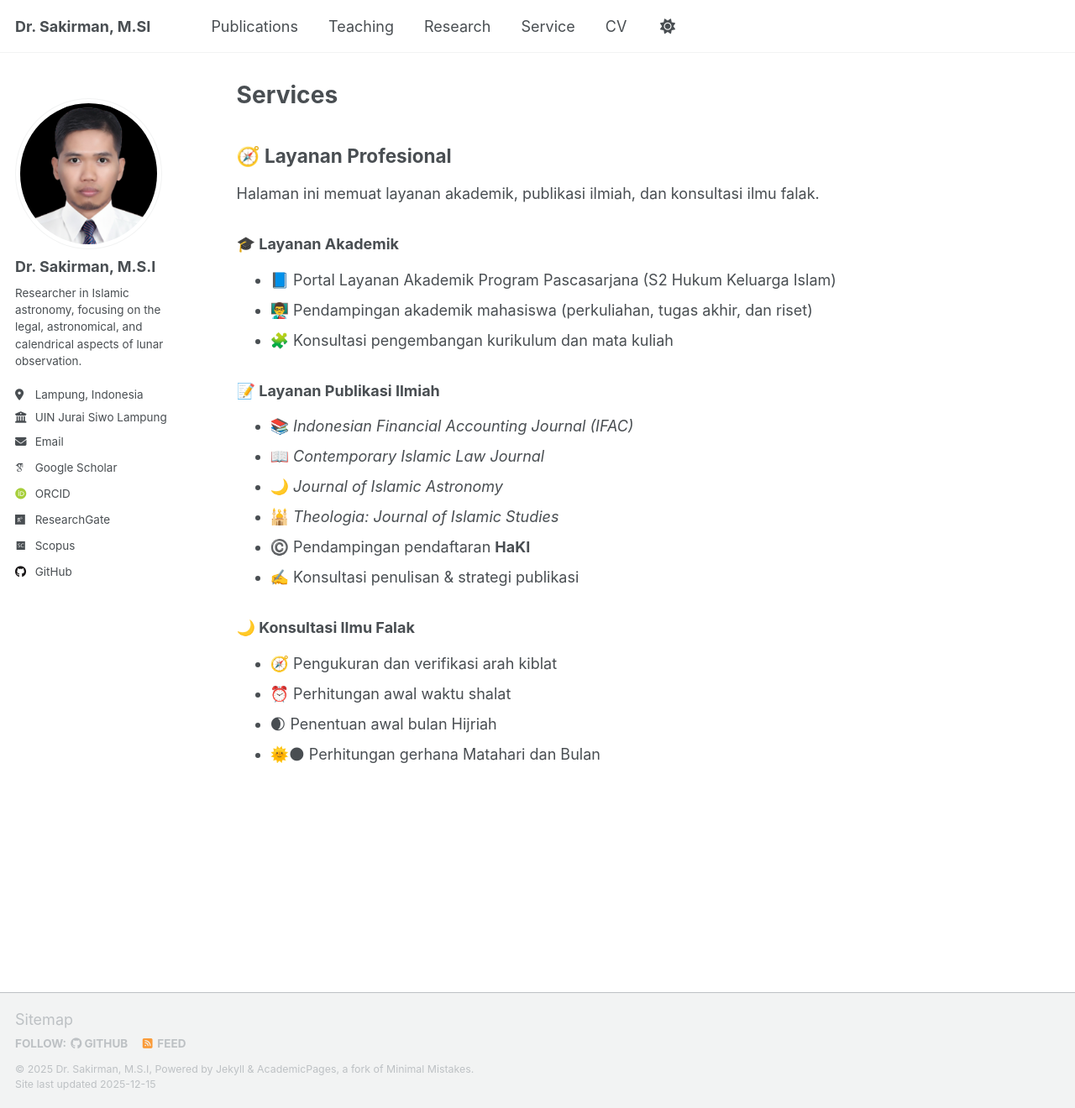
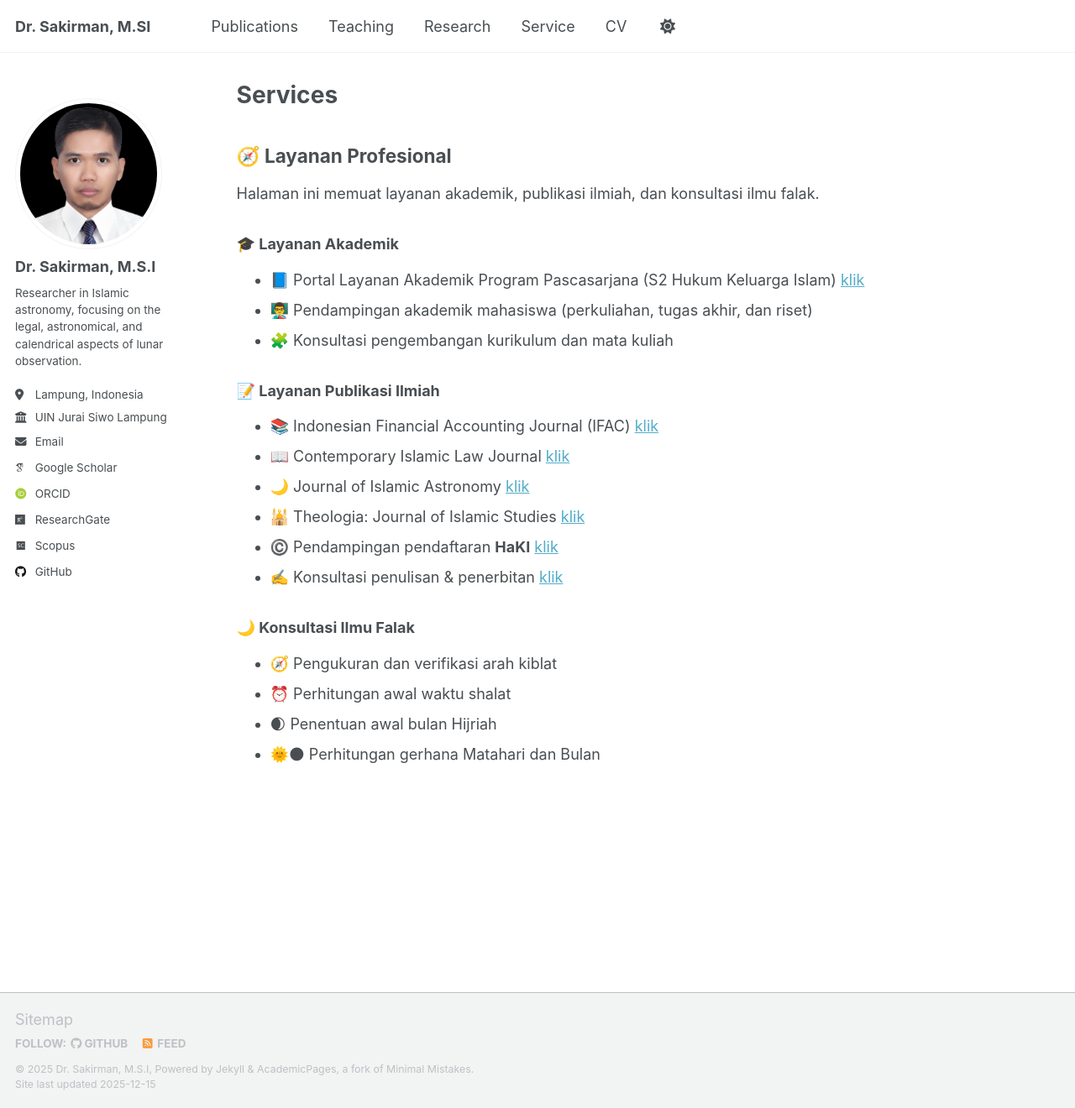
Before and after one commit to sakir-man/sakir-man.github.io, a Jekyll site: the page built from _pages/service.md, in a window 1280 px wide and 1320 px high. Shown: the whole window at 84% size. Built offline with Jekyll 4.4.1, drawn with Linux system fonts in a browser that asks for light colours; some web fonts are replaced; a script that is not in the unit is left out.

Commit message:
Update service.md

```diff
--- a/_pages/service.md
+++ b/_pages/service.md
@@ -10,17 +10,17 @@ redirect_from:
 Halaman ini memuat layanan akademik, publikasi ilmiah, dan konsultasi ilmu falak.
 
 ### 🎓 Layanan Akademik
-- 📘 Portal Layanan Akademik Program Pascasarjana (S2 Hukum Keluarga Islam)
+- 📘 Portal Layanan Akademik Program Pascasarjana (S2 Hukum Keluarga Islam) <a href="https://linktr.ee/S2HKIUINJUSILA">klik</a>
 - 👨‍🏫 Pendampingan akademik mahasiswa (perkuliahan, tugas akhir, dan riset)
 - 🧩 Konsultasi pengembangan kurikulum dan mata kuliah
 
 ### 📝 Layanan Publikasi Ilmiah
-- 📚 *Indonesian Financial Accounting Journal (IFAC)*
-- 📖 *Contemporary Islamic Law Journal*
-- 🌙 *Journal of Islamic Astronomy*
-- 🕌 *Theologia: Journal of Islamic Studies*
-- ©️ Pendampingan pendaftaran **HaKI**
-- ✍️ Konsultasi penulisan & strategi publikasi
+- 📚 Indonesian Financial Accounting Journal (IFAC)  <a href="https://linktr.ee/S2HKIUINJUSILA">klik</a>
+- 📖 Contemporary Islamic Law Journal  <a href="https://linktr.ee/S2HKIUINJUSILA">klik</a>
+- 🌙 Journal of Islamic Astronomy  <a href="https://linktr.ee/S2HKIUINJUSILA">klik</a>
+- 🕌 Theologia: Journal of Islamic Studies  <a href="https://linktr.ee/S2HKIUINJUSILA">klik</a>
+- ©️ Pendampingan pendaftaran **HaKI**  <a href="https://linktr.ee/S2HKIUINJUSILA">klik</a>
+- ✍️ Konsultasi penulisan & penerbitan  <a href="https://linktr.ee/S2HKIUINJUSILA">klik</a>
 
 ### 🌙 Konsultasi Ilmu Falak
 - 🧭 Pengukuran dan verifikasi arah kiblat
```
